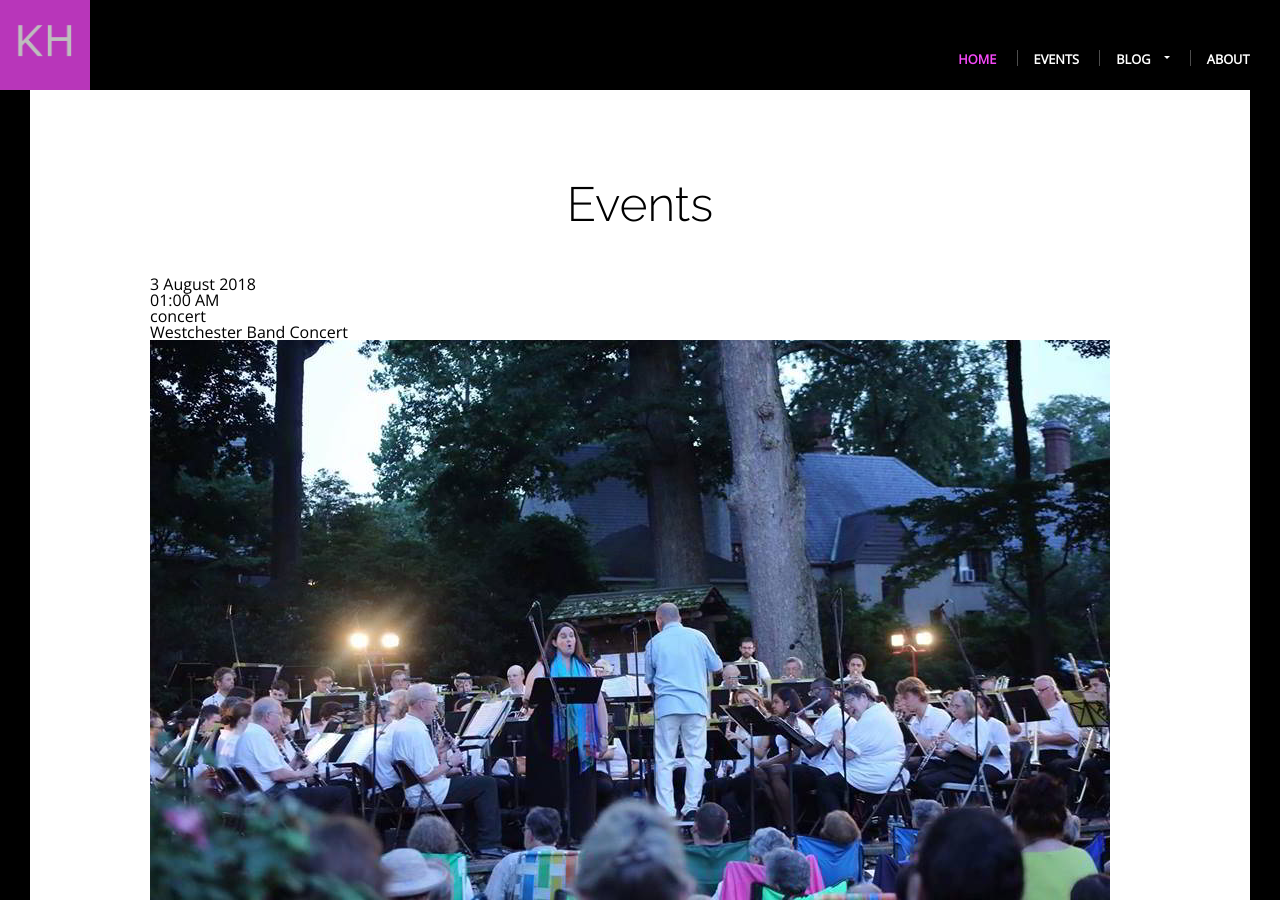
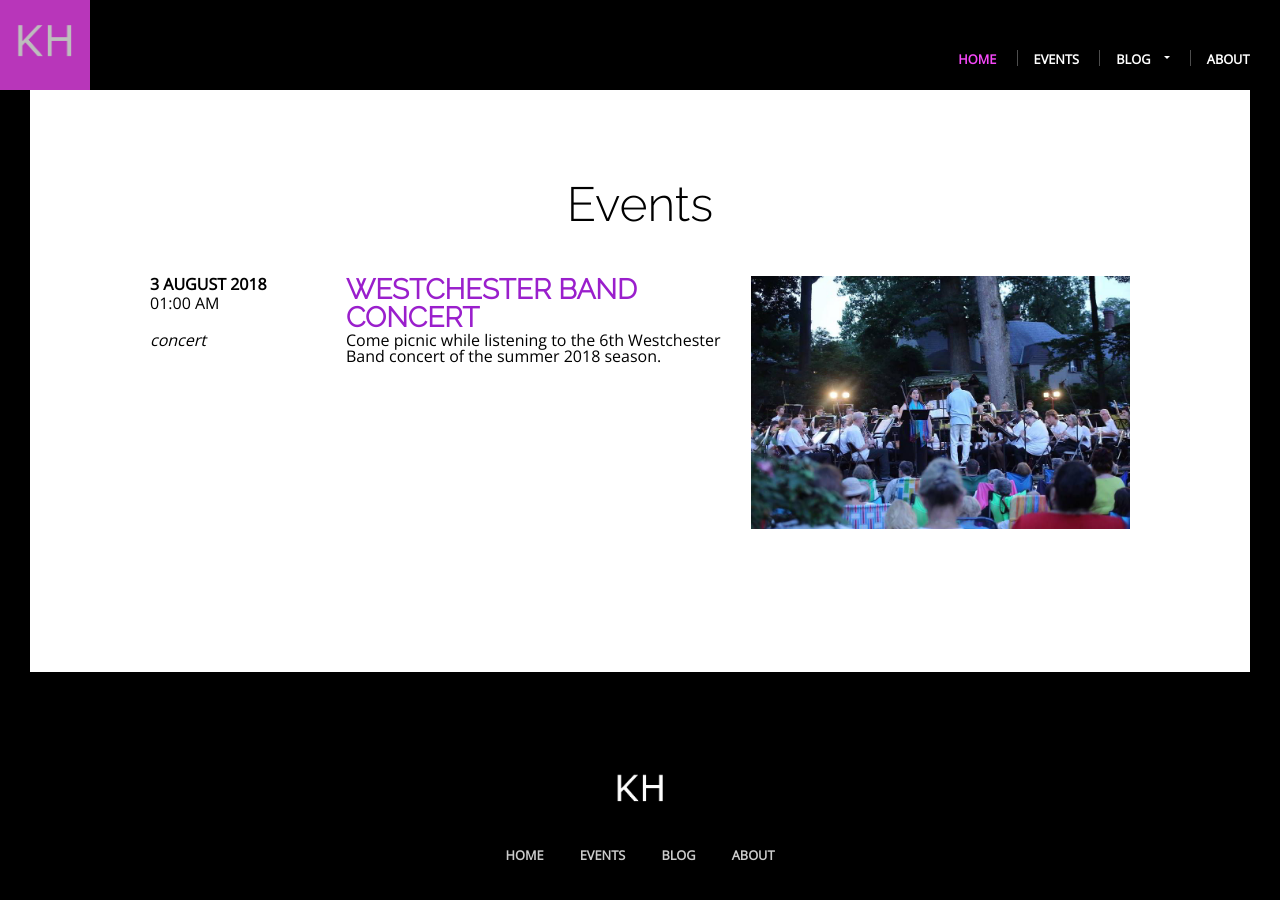
Before and after one commit to khoeger/khoeger.github.io, a Jekyll site: the page built from events/index.html, in a window 1280 px wide and 900 px high. Built offline with Jekyll 4.4.1, drawn with Linux system fonts in a browser that asks for light colours.

Commit message:
Add full screen events listing basic  page stylings

```diff
--- a/events/index.html
+++ b/events/index.html
@@ -6,8 +6,8 @@ title: Events
   <h1>{{page.title}}</h1>
   <div class="events-preview">
     {% for event in site.events_list %}
+      <div class="events-cols">
     <!--span>{{event.title}}</span-->
-    <div class="events-cols">
       <div class="col-one">
         <div class="event-date">{{event.date | date: site.date_format}}</div>
         <div class="event-time">{{event.date | date: '%I:%M %p'}}</div>
@@ -15,20 +15,19 @@ title: Events
       </div>
       <div class="col-two">
         <div class="event-title">{{event.title}}</div>
+        {% if event.description %}
+          <div class="event-desc">{{event.description}}</div>
+        {% endif %}
       </div>
       {% if event.image %}
         <div class="col-three">
+          <div><!-- Empty for spacing purposes --></div>
           <div class="event-image">
             <img src="{{ event.image }}">
           </div>
         </div>
       {% endif %}
-      {% if event.description %}
-        <div class="col-four">
-          <div class="event-desc">{{event.description}}</div>
-        </div>
-      {% endif %}
-    </div>
+      </div>
     {% endfor %}
   </div>
 </div>
--- a/stylings/main.css
+++ b/stylings/main.css
@@ -462,8 +462,38 @@ h4 {
   margin-bottom: 1em;
 }
 /* EVENTS STYLES*/
-.events-preview {
-
+.events-cols {
+  display: grid;
+  grid-template-columns: 1fr 2fr 2fr;
+  text-align: left;
+}
+.events-cols .col-one {
+  display: grid;
+  grid-template-rows: 1fr 2fr 1fr 10fr;
+}
+.events-cols .col-one .event-date {
+  font-weight: bold;
+  text-transform: uppercase;
+}
+.events-cols .col-one .event-type {
+  font-weight: lighter;
+  font-style: italic;
+}
+.events-cols .col-two {
+  display: grid;
+  grid-template-rows: 3fr 11fr;
+}
+.events-cols .col-two .event-title {
+  font-size: 1.75em;
+  text-transform: uppercase;
+  font-family: 'Raleway', helvetica, sans;
+  font-weight: 300;
+  font-weight: bold;
+  color: var(--kh-headers);
+}
+.events-cols .col-three {
+  display: grid;
+  grid-template-columns: 1fr 30fr;
 }
 /* BLOG STYLES */
 .blog-recent {
```
